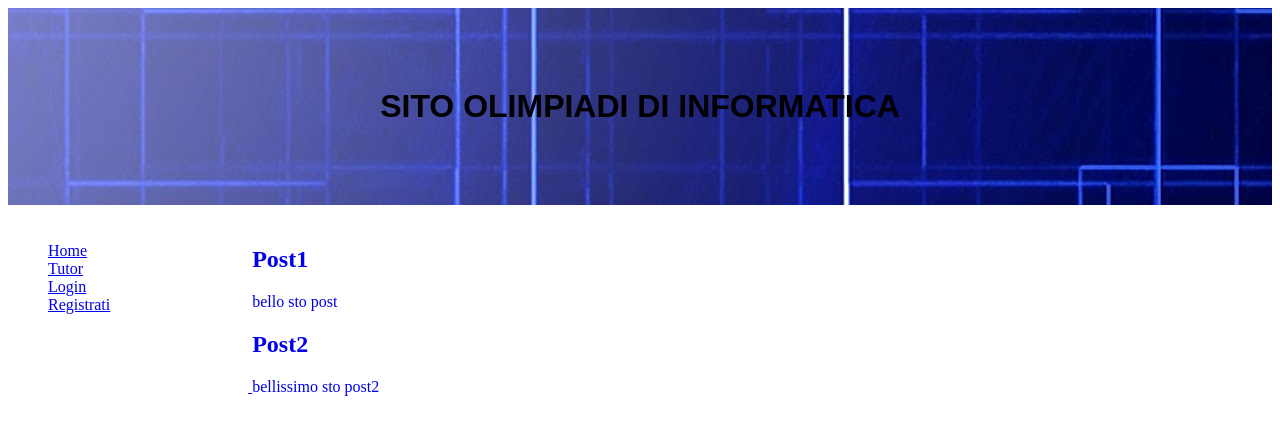
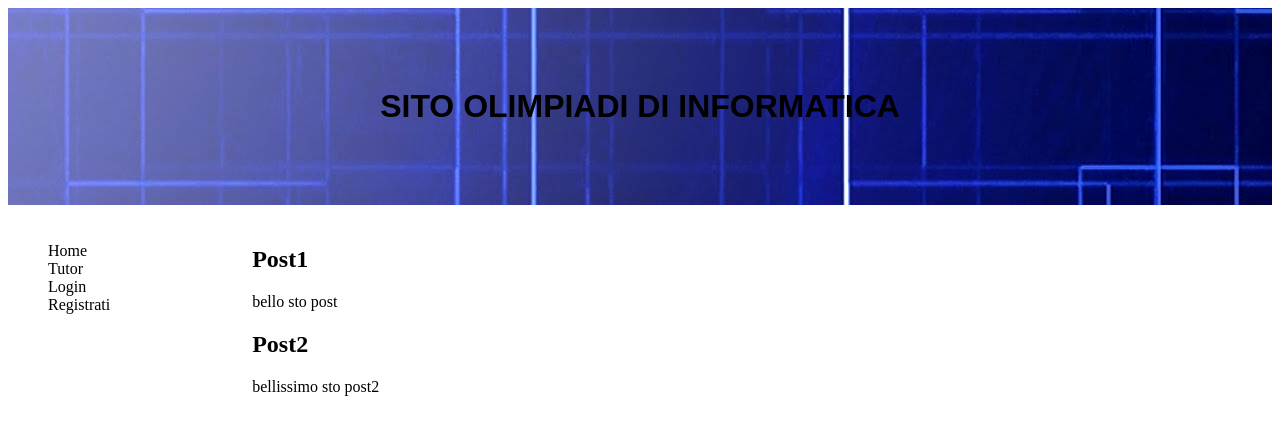
Before and after one commit to eutampieri/sitoOII, a PHP site: page / in a window 1280 px wide. Shown: the top 435 px of the page. Run offline with PHP 8.4, Linux system fonts and the light colour scheme.

Commit message:
Restored link styles

```diff
--- a/index.html
+++ b/index.html
@@ -10,8 +10,8 @@
 		<ul class="menuBar">
 			<li><a href="OII.html" class="noLnk">Home</a></li>
 			<li><a href="tutor.html" class="noLnk">Tutor</a></li>
-			<li><a href="login.html" class="noLnk">Login</li>
-			<li><a href="registrati.html" class="noLnk">Registrati</li>
+			<li><a href="login.html" class="noLnk">Login</a></li>
+			<li><a href="registrati.html" class="noLnk">Registrati</a></li>
 		</ul>
 	</div>
 	<div class="mainPart">
--- a/stile.css
+++ b/stile.css
@@ -24,3 +24,10 @@ h1{
 .menuBar li{
     display: block;
 }
+.noLnk{
+    color:black;
+    text-decoration: none;
+}
+.noLnk::visited{
+    color: black;
+}
```
